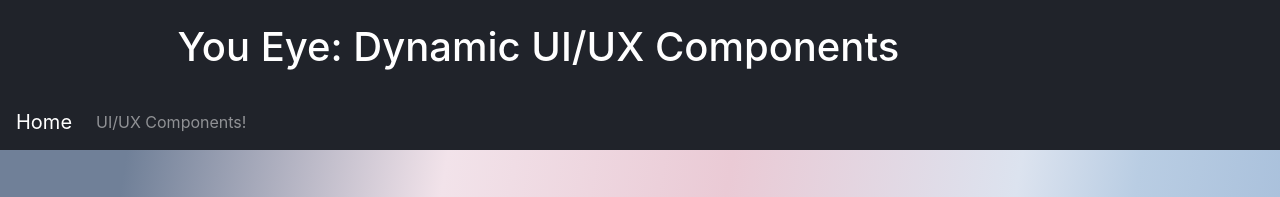
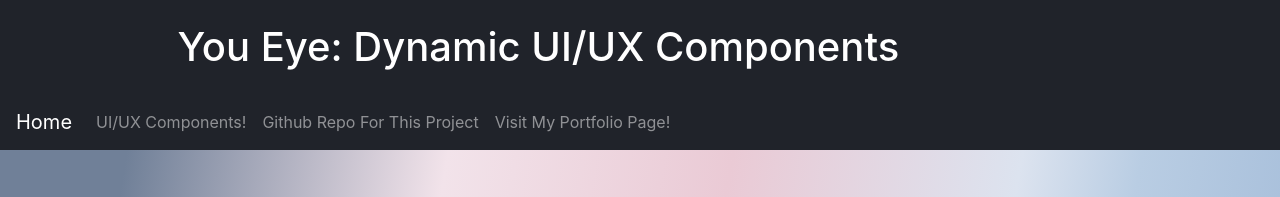
Before and after one commit to Cvan23/you-eye-2, a Gatsby site: page / in a window 1280 px wide. Shown: the top 197 px of the page. Built offline with nearby package versions, Linux system fonts and the light colour scheme; Gatsby itself is replaced by a stand-in of ours.

Commit message:
Links added for github repo and portfolio

```diff
--- a/src/components/navBar.js
+++ b/src/components/navBar.js
@@ -1,7 +1,7 @@
 import React from "react"
 import { Link } from "gatsby"
 
-import { Navbar, Nav, Form, FormControl, Button } from "react-bootstrap"
+import { Navbar, Nav, Form, FormControl, Button, NavItem, NavLink } from "react-bootstrap"
 import { FontAwesomeIcon } from "@fortawesome/react-fontawesome"
 import { faTwitter } from "@fortawesome/free-brands-svg-icons"
 
@@ -23,10 +23,17 @@ const CustomNavbar = ({ pageInfo }) => {
                 UI/UX Components!
               </Nav.Link>
             </Link>
+            <NavItem className="mr-auto">
+              <NavLink target="-blank" href="https://github.com/Cvan23/you-eye-2">Github Repo For This Project</NavLink>
+            </NavItem>
+            <NavItem className="mr-auto">
+              <NavLink target="-blank" href="https://koa-script.netlify.app/">Visit My Portfolio Page!</NavLink>
+            </NavItem>
           </Nav>
           <Nav className="ml-auto">
 
           </Nav>
+
         </Navbar.Collapse>
         {/* </Container> */}
       </Navbar>
```
